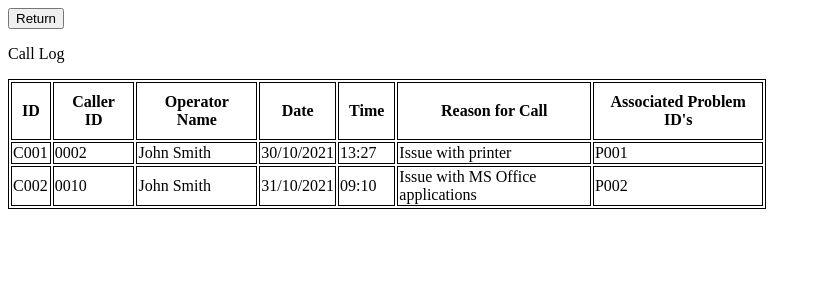
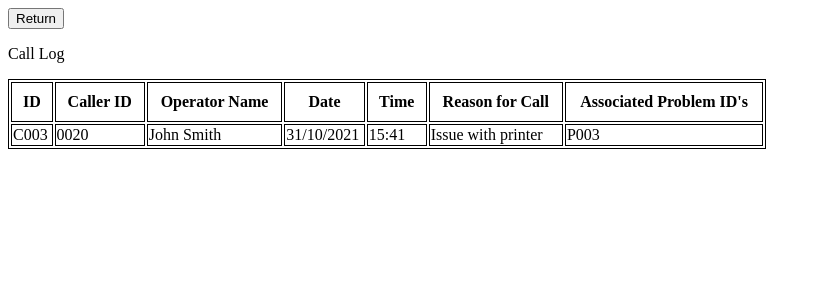
Before and after one commit to Anguishjumps/Year-2-Team-Project, a PHP site: page /Tables/calls.php in a window 1280 px wide. Shown: the top 300 px of the page, without its empty margins (0-821 px from the left). Run offline with PHP 8.4, Linux system fonts and the light colour scheme.

Commit message:
2D array for call log
Implemented a data structure for the call log table allowing for new logs to be added or changed, this concept can then carry over to the problem table as well

```diff
--- a/Pages/Tables/calls.php
+++ b/Pages/Tables/calls.php
@@ -55,27 +55,37 @@ th {
 		<th> Reason for Call </th>
 		<th> Associated Problem ID's </th>
 	</tr>
+<?php
+//Opens session on this page so call log table can be accessed
+	session_start();
 
-	<tr>
-		<td> C001 </td>
-		<td> 0002 </td>
-		<td> John Smith </td>
-		<td> 30/10/2021 </td>
-		<td> 13:27 </td>
-		<td> Issue with printer </td>
-		<td> P001 </td>
-	</tr>
-
-	<tr>
-		<td> C002 </td>
-		<td> 0010 </td>
-		<td> John Smith </td>
-		<td> 31/10/2021 </td>
-		<td> 09:10 </td>
-		<td> Issue with MS Office applications </td>
-		<td> P002 </td>
-	</tr>
-
+//*** PROOF OF CONCEPT FOR ADDING TO TABLES ***
+//Creates a new row array to be stored in the call log table
+	$newRow = array(
+					"id" => "C003",
+					"cId" => "0020",
+					"oName" => "John Smith",
+					"date" => "31/10/2021",
+					"time" => "15:41",
+					"r4c" => "Issue with printer",
+					"pId" => "P003"
+					);
+//Adds new row to the end of the call log aray
+	$_SESSION['call_log'][2] = $newRow;
+//*** PROOF OF CONCEPT FOR ADDING TO TABLES ***
+//Goes through each row in the call log table and echos it to the table.
+	foreach($_SESSION['call_log'] as $row){
+		echo(
+		"<tr><td>".$row['id']
+		."</td><td>".$row['cId']
+		."</td><td>".$row['oName']
+		."</td><td>".$row['date']
+		."</td><td>".$row['time']
+		."</td><td>".$row['r4c']
+		."</td><td>".$row['pId']
+		."</td></tr>");
+	};
+?>
 
 
 </table>
```
Also changed, not shown: Pages/index.php (+25 -0 lines).
